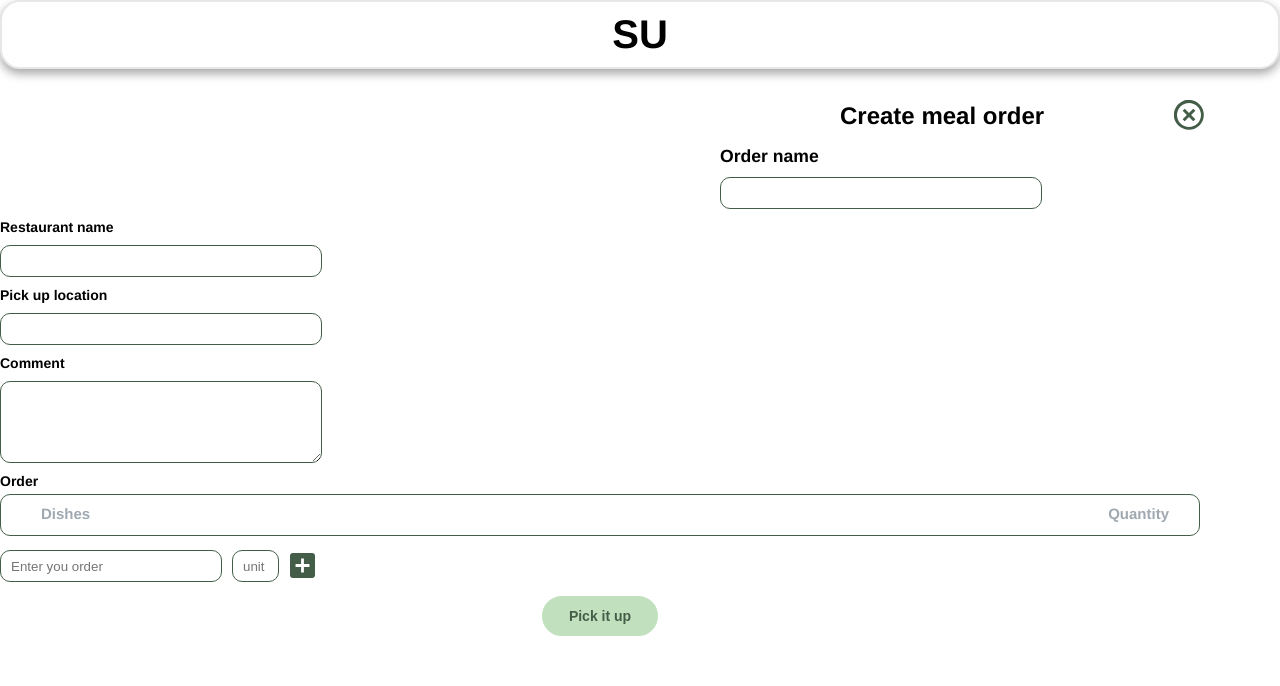
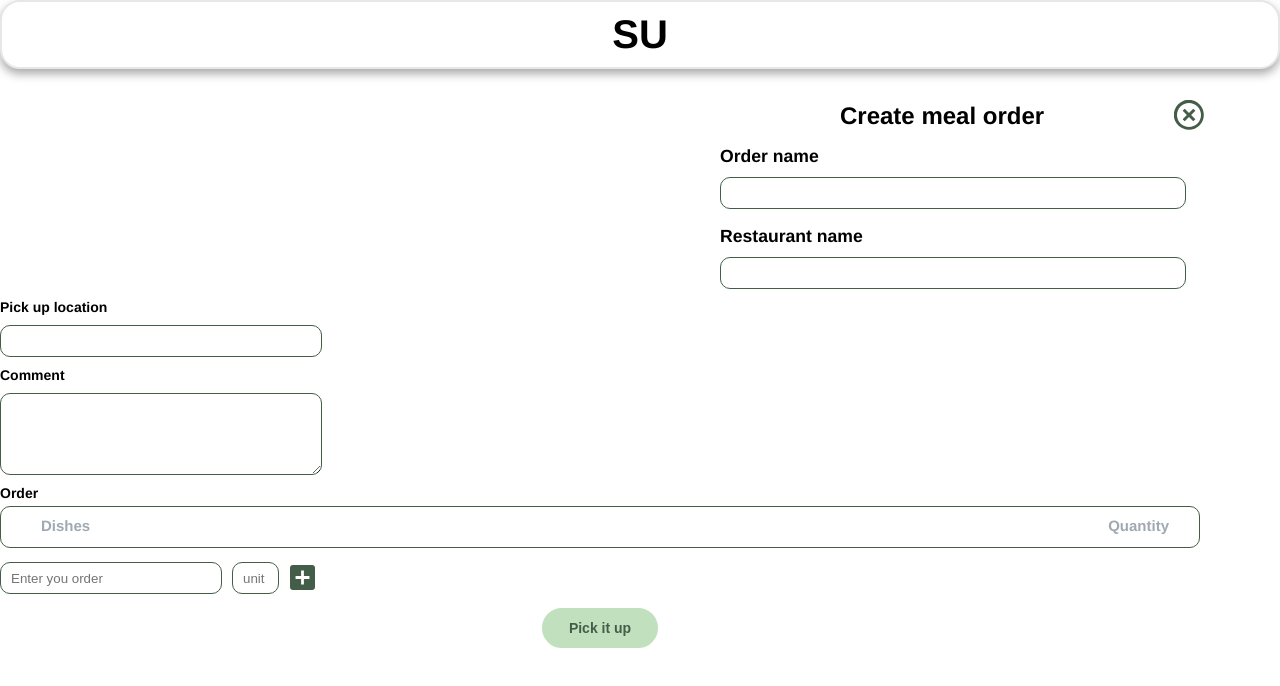
Before and after one commit to Green-Teaz123/Green_, a React (Create React App) app: page /create in a window 1280 px wide. Shown: the top 686 px of the page. Built offline with nearby package versions, Linux system fonts and the light colour scheme.

Commit message:
Tiger Boom

```diff
--- a/src/styles/createOrder.css
+++ b/src/styles/createOrder.css
@@ -158,6 +158,16 @@
     }
     .create-order .form-create-order #txtin1{
         margin-left: 60%;
+        width: 37%;
+    }
+    .create-order .form-create-order #lbl2{
+        margin-left: 60%;
+        margin-top: 1%;
+        font-size: 110%;
+    }
+    .create-order .form-create-order #txtin2{
+        margin-left: 60%;
+        width: 37%;
     }
 
 
```
